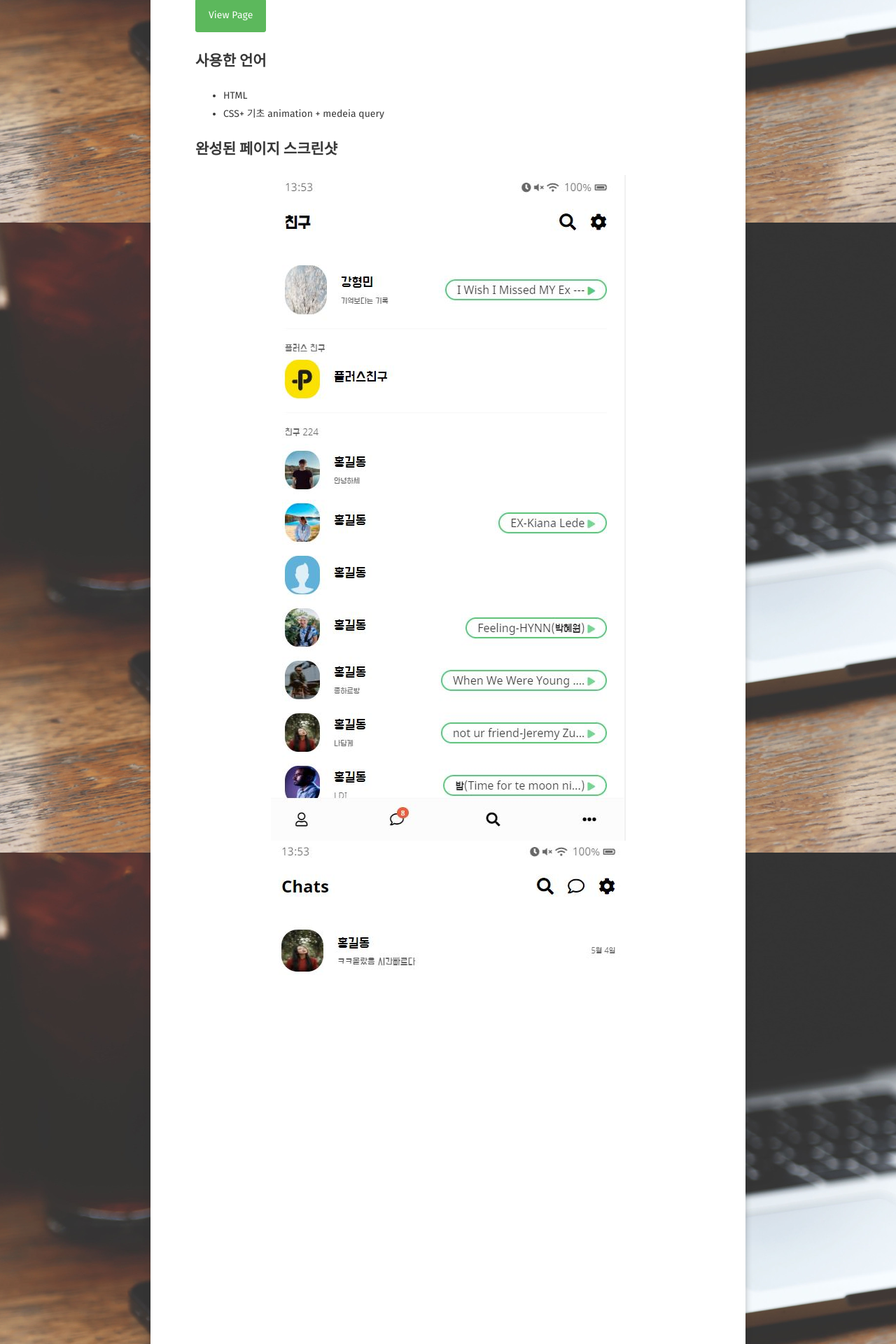
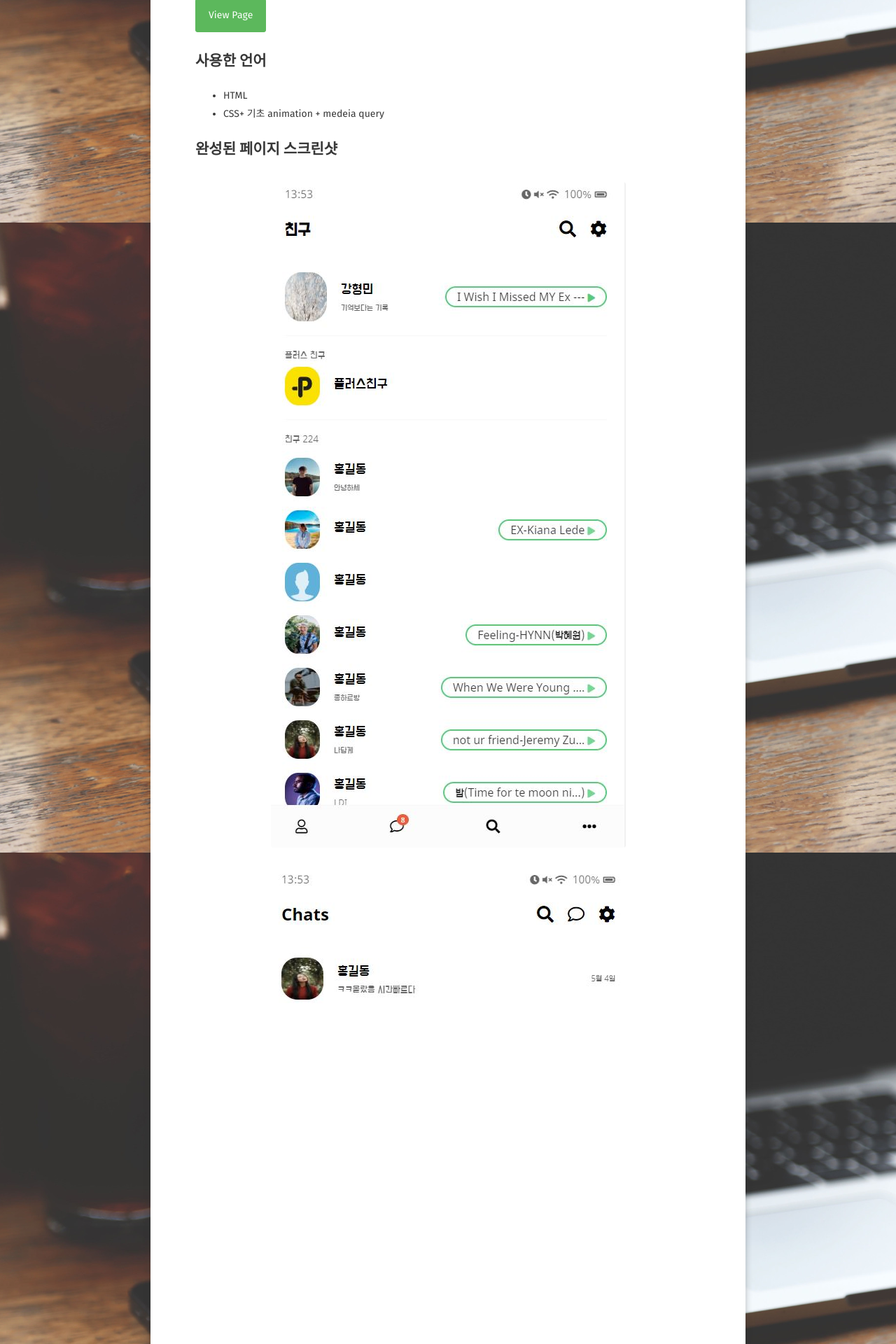
Before and after one commit to HyungMinKang/HyungMinKang.github.io, a Jekyll site: the page built from _posts/2020-05-01-kakao.md, in a window 1280 px wide. Shown: the part 582-2502 px from the top of the page at 70% size. Built offline with Jekyll 4.4.1, drawn with Linux system fonts in a browser that asks for light colours; some web fonts are replaced; comment, search, counter and statistics services are not loaded.

Commit message:
Update 2020-05-01-kakao.md

```diff
--- a/_posts/2020-05-01-kakao.md
+++ b/_posts/2020-05-01-kakao.md
@@ -24,10 +24,24 @@ GhPage
 
 ## 완성된 페이지 스크린샷
 
-<img src="/images/friends.jpg">
-<img src="/images/chats.jpg">
-<img src="/images/chat1.jpg">
-<img src="/images/chat2.jpg">
-<img src="/images/find.jpg">
-<img src="/images/more.jpg">
-<img src="/images/setting.jpg">
+<figure>
+    <img src="/images/friends.jpg">
+</figure>
+<figure>
+    <img src="/images/chats.jpg">
+</figure>
+<figure>
+    <img src="/images/chat1.jpg">
+</figure>
+<figure>
+    <img src="/images/chat2.jpg">
+</figure>
+<figure>
+    <img src="/images/find.jpg">
+</figure>
+<figure>
+    <img src="/images/more.jpg">
+</figure>
+<figure>
+    <img src="/images/setting.jpg">
+</figure>
```
